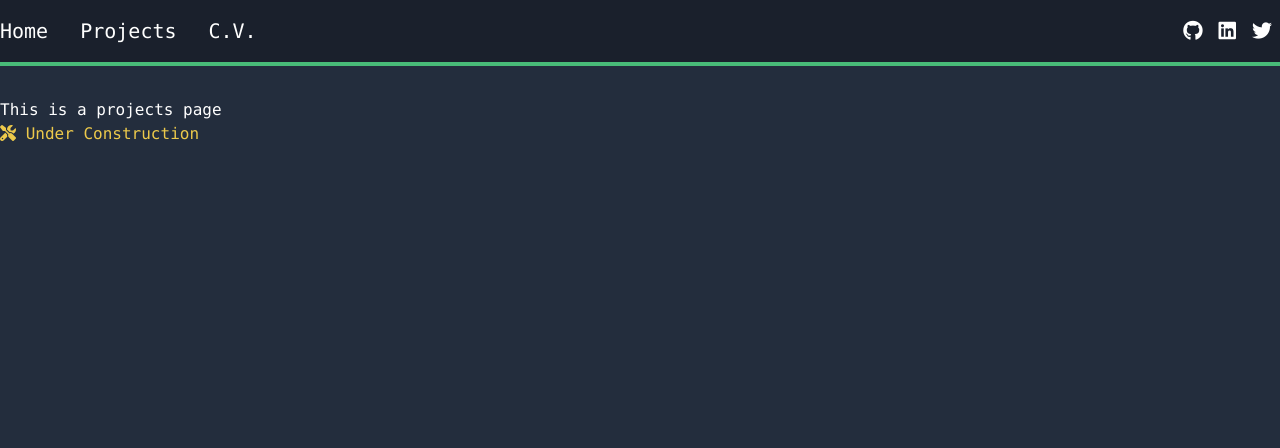
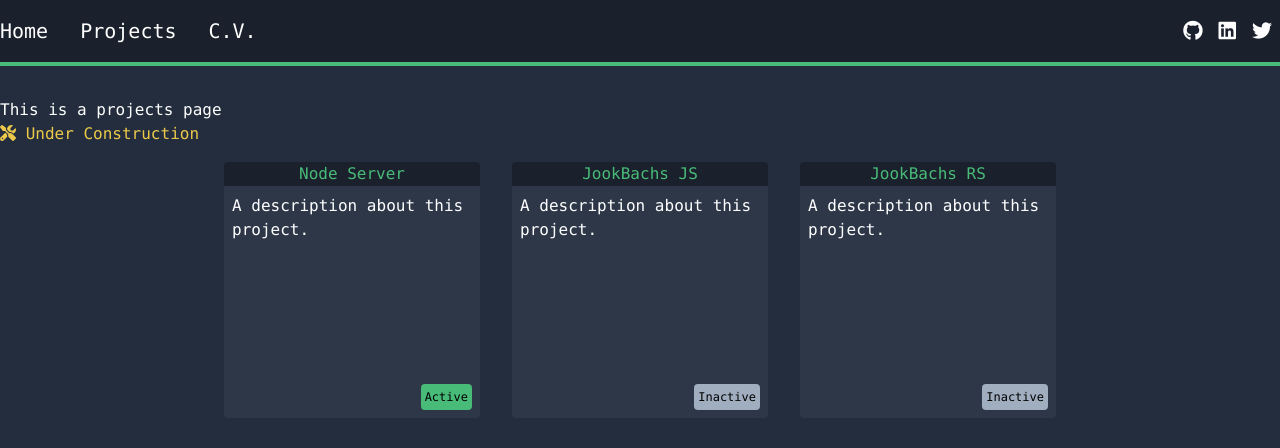
Before and after one commit to rlcurrall/personal-website, a Vue app: page /projects in a window 1280 px wide. Shown: the top 448 px of the page. Built offline with nearby package versions, Linux system fonts and the light colour scheme.

Commit message:
Start creating projects page

```diff
--- a/src/views/Projects.vue
+++ b/src/views/Projects.vue
@@ -2,5 +2,71 @@
   <main class="container mx-auto p-8 md:px-0">
     <h1>This is a projects page</h1>
     <p class="text-yellow-500"><i class="fas fa-tools" /> Under Construction</p>
+    <section class="flex flex-wrap justify-center">
+      <template v-for="(project, index) in projects">
+        <a
+          class="flex flex-col items-center w-64 h-64 m-4 bg-gray-800 scale-up-center rounded border-0 overflow-hidden"
+          :key="index"
+          :href="project.url"
+        >
+          <div class="bg-gray-900 w-full text-center text-green-500">
+            {{ project.title }}
+          </div>
+          <div class="p-2 flex-grow">{{ project.description }}</div>
+          <div class="w-full p-2 flex justify-end">
+            <span
+              class="rounded p-1 text-black text-xs"
+              :class="
+                project.status === 'Active' ? 'bg-green-500' : 'bg-gray-500'
+              "
+            >
+              {{ project.status }}
+            </span>
+          </div>
+        </a>
+      </template>
+    </section>
   </main>
 </template>
+
+<script lang="ts">
+import { Component, Vue } from 'vue-property-decorator'
+
+interface Project {
+  title: string
+  url: string
+  description: string
+  status: string
+}
+
+@Component
+export default class Projects extends Vue {
+  projects: Array<Project> = [
+    {
+      title: 'Node Server',
+      url: '/',
+      description: 'A description about this project.',
+      status: 'Active',
+    },
+    {
+      title: 'JookBachs JS',
+      url: '/',
+      description: 'A description about this project.',
+      status: 'Inactive',
+    },
+    {
+      title: 'JookBachs RS',
+      url: '/',
+      description: 'A description about this project.',
+      status: 'Inactive',
+    },
+  ]
+}
+</script>
+
+<style lang="sass" scoped>
+.scale-up-center
+  transition: transform 0.3s ease-in-out
+.scale-up-center:hover
+  transform: scale(1.1)
+</style>
```
